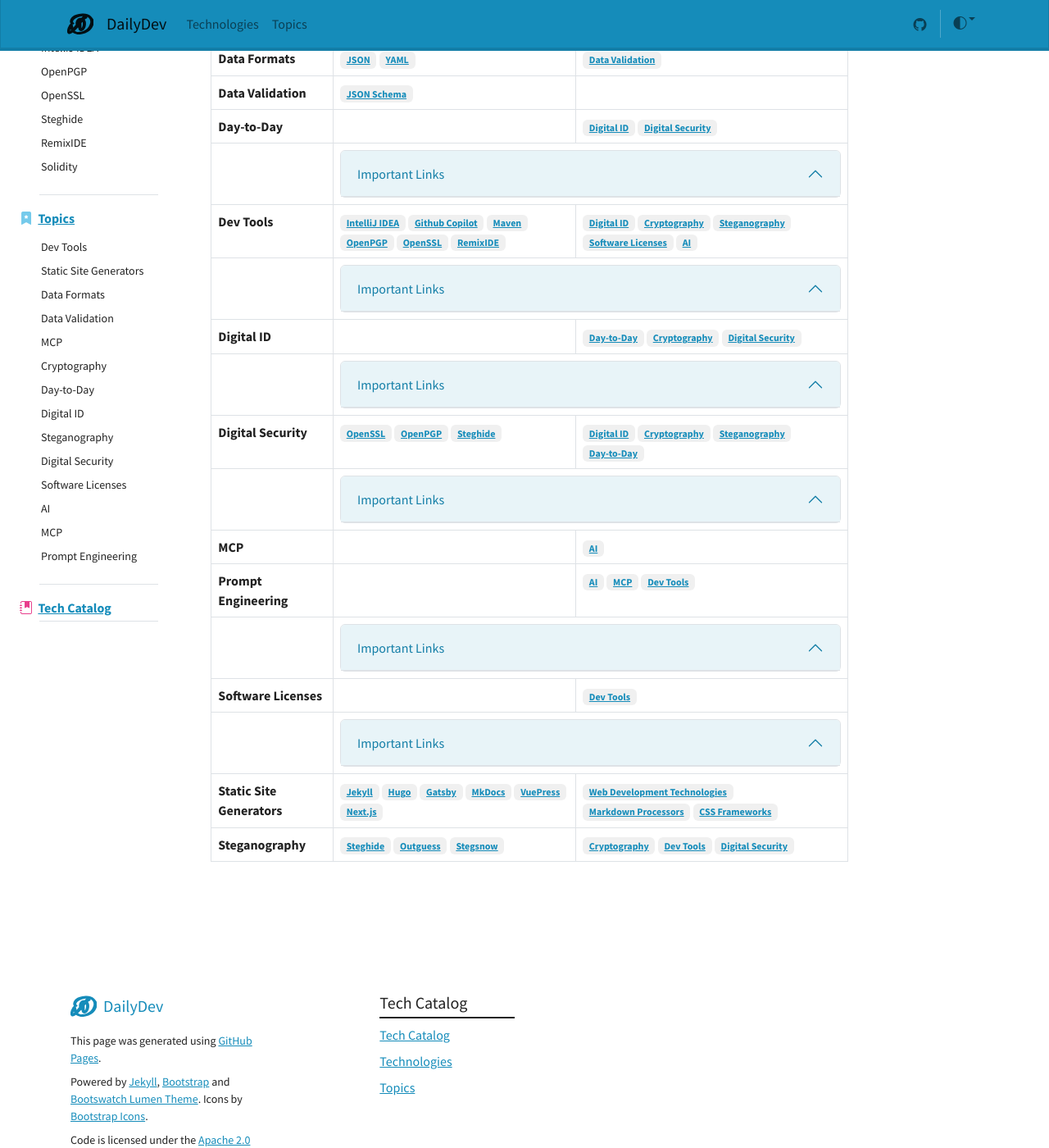
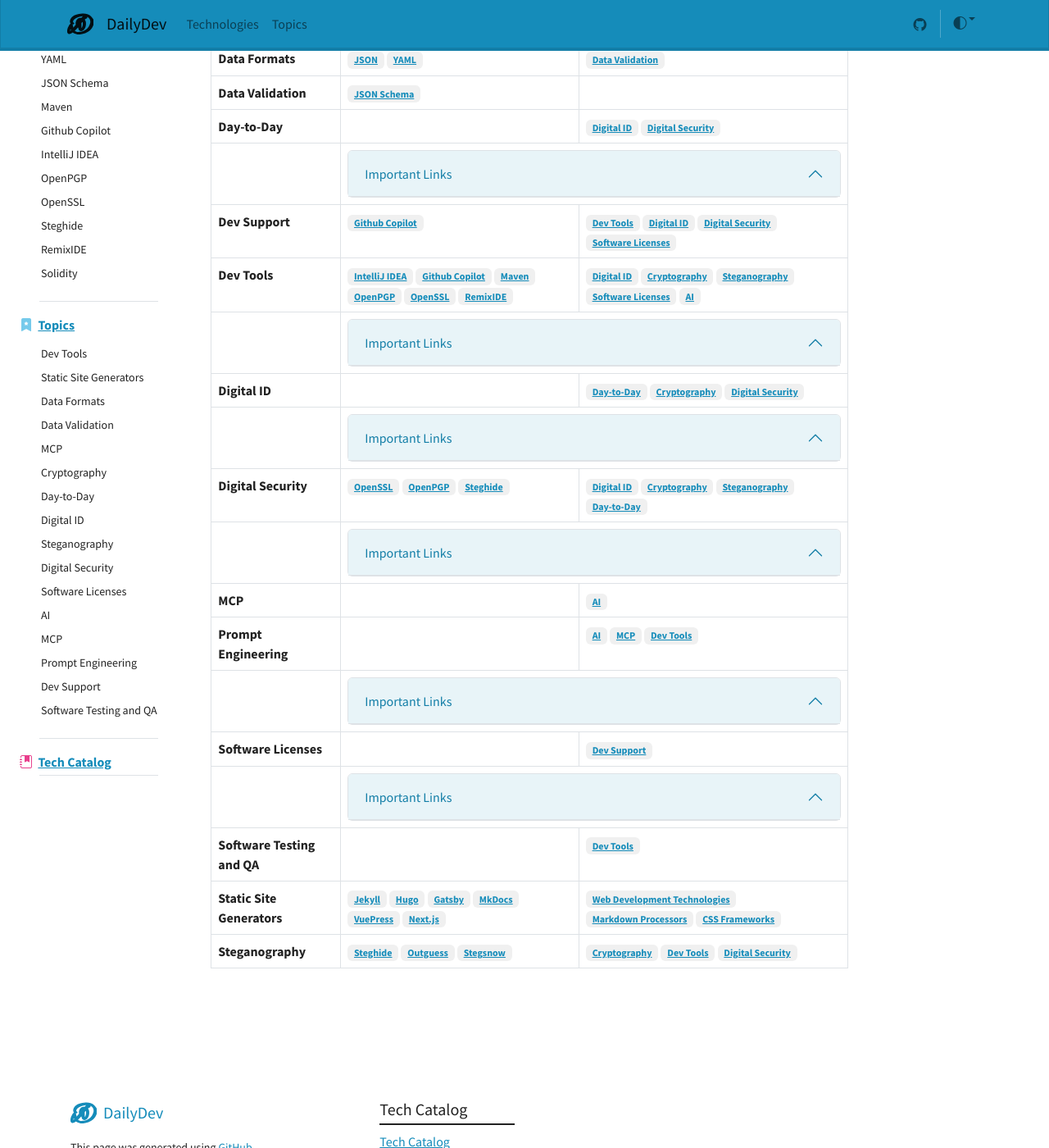
Before and after one commit to shadhini/daily-dev, a Jekyll site: the page built from docs/tech-catalog.md, in a window 1280 px wide and 1400 px high, scrolled down 1902 px. Shown: the whole window at 82% size. Built offline with Jekyll 4.4.1, drawn with Linux system fonts in a browser that asks for light colours; nearby versions of some CDN libraries; comment, search, counter and statistics services are not loaded.

Commit message:
add topics: dev support, software testing and QA

```diff
--- a/docs/_data/tech-catalog-sidebar.yml
+++ b/docs/_data/tech-catalog-sidebar.yml
@@ -38,6 +38,8 @@
     - title: AI
     - title: MCP
     - title: Prompt Engineering
+    - title: Dev Support
+    - title: Software Testing and QA
 
 - title: Tech Catalog
   icon: journal-bookmark-fill
--- a/docs/_data/technologies.yml
+++ b/docs/_data/technologies.yml
@@ -48,6 +48,7 @@ github-copilot:
   topics:
     - "Dev Tools"
     - "MCP"
+    - "Dev Support"
   important:
     - name: "Github Copilot CLI: Configurations"
       url: "https://github.com/shadhini/daily-dev/blob/main/github-copilot-cli/configurations.md"
--- a/docs/_data/topics-sidebar.yml
+++ b/docs/_data/topics-sidebar.yml
@@ -20,6 +20,8 @@
     - title: AI
     - title: MCP
     - title: Prompt Engineering
+    - title: Dev Support
+    - title: Software Testing and QA
 
 - title: Tech Catalog
   icon: journal-bookmark-fill
--- a/docs/_data/topics.yml
+++ b/docs/_data/topics.yml
@@ -41,6 +41,14 @@ dev-tools:
   important:
     - name: "Best Practices: Key Management"
       url: "https://github.com/shadhini/daily-dev/blob/main/best-practices/key-management.md"
+dev-support:
+  technologies:
+    - "Github Copilot"
+  related-topics:
+    - "Dev Tools"
+    - "Digital ID"
+    - "Digital Security"
+    - "Software Licenses"
 cryptography:
   technologies:
     - "OpenPGP"
@@ -91,7 +99,7 @@ digital-security:
       url: "https://github.com/shadhini/daily-dev/blob/main/security-attacks/"
 software-licenses:
   related-topics:
-    - "Dev Tools"
+    - "Dev Support"
   important:
     - name: "List of Software Licenses"
       url: "https://github.com/shadhini/daily-dev/blob/main/licenses"
@@ -111,3 +119,6 @@ prompt-engineering:
 mcp:
   related-topics:
     - "AI"
+software-testing-and-QA:
+  related-topics:
+    - "Dev Tools"
--- /dev/null
+++ b/docs/_topics/dev-support.md
@@ -0,0 +1,44 @@
+---
+title: Dev Support
+render_with_liquid: false
+---
+
+# Developer Support
+
+## Software Licensing
+
+[software-licenses](https://shadhini.github.io/daily-dev/topics/software-licenses)
+
+## How To's
+
+### Create and maintain an OpenPGP key (free) — for signing emails/files/git
+
+[cryptographic-tools/gpg/commands](https://github.com/shadhini/daily-dev/blob/main/cryptographic-tools/gpg/commands.md#create-and-maintain-an-openpgp-key-free--for-signing-emailsfilesgit)
+
+### Create a self-signed X.509 cert and export to PFX - for testing PDF signing or internal use
+
+[cryptographic-tools/openssl/commands](https://github.com/shadhini/daily-dev/blob/main/cryptographic-tools/openssl/openssl-commands/commands.md#create-a-self-signed-x509-cert-and-export-to-pfx---for-testing-pdf-signing-or-internal-use)
+
+### Get trusted TLS certs for websites (`Let’s Encrypt`, free)
+
+Install Certbot (certbot.eff.org) on your server
+
+Run:
+
+    sudo certbot --apache (or --nginx)
+- follow prompts to request and auto‑install certificates
+
+Certbot will create certs and set up auto‑renewal (systemd timer / cron)
+
+Maintain by testing renewal:
+
+    sudo certbot renew --dry-run
+
+### Code signing / Git signing and GitHub
+
+[git-commands/signing-commits](https://github.com/shadhini/daily-dev/blob/main/git-commands/signing-commits-and-git-configurations.md)
+
+### Use OS or free password manager to maintain passphrases and PFX backups
+
+- `Bitwarden` or `KeePass` to store PFX passwords and recovery instructions securely
+- keep one encrypted backup of any PFX or exported secret in an offline encrypted drive
--- a/docs/_topics/dev-tools.md
+++ b/docs/_topics/dev-tools.md
@@ -24,7 +24,7 @@ render_with_liquid: false
   - Claude Code CLI: extensive slash commands support
   - Claude Code Desktop App: limited slash commands support
 
-AI models
+### AI models
 - Claude family: `Claude Opus`, `Claude Sonnet`, `Claude Haiku`
 - GPT family
 
```
Also changed, not shown: other parts of docs/_topics/dev-tools.md (+0 -39 lines), docs/_topics/software-testing-and-QA.md (added, +11 -0 lines).
